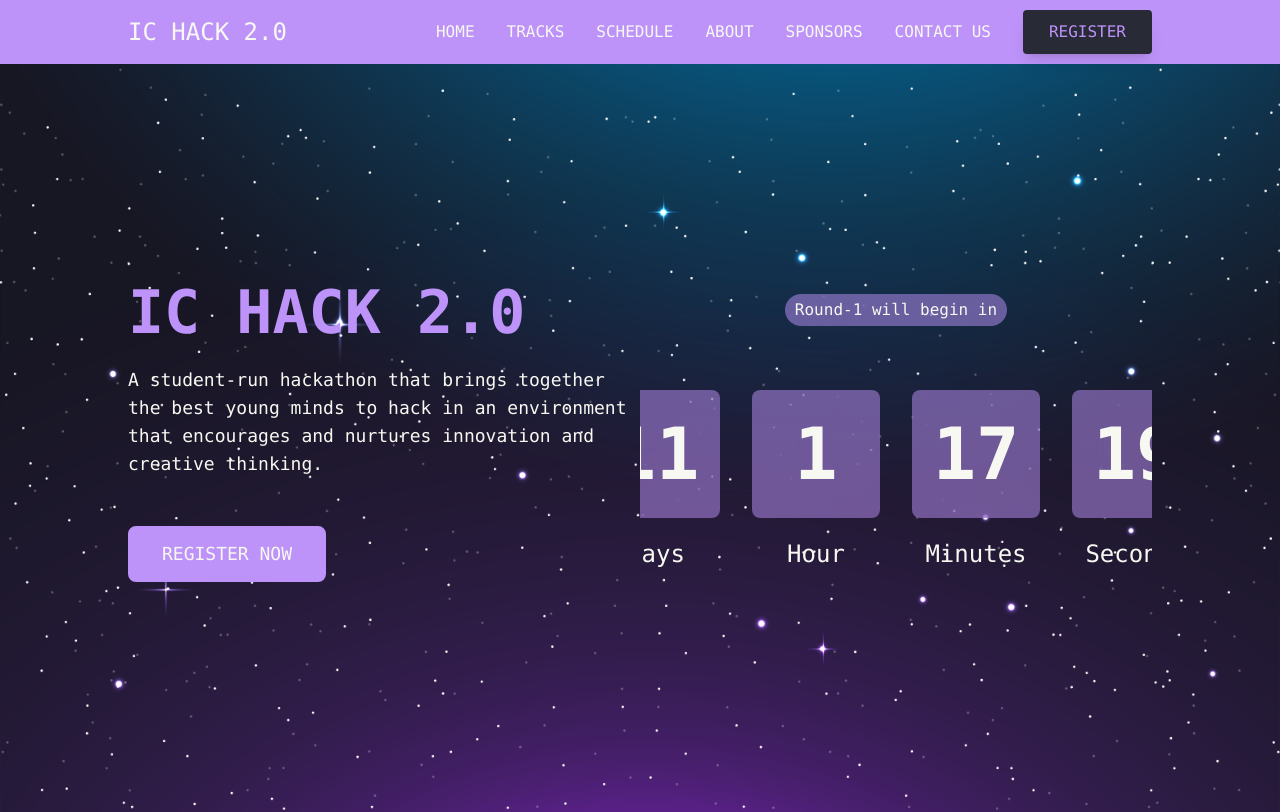
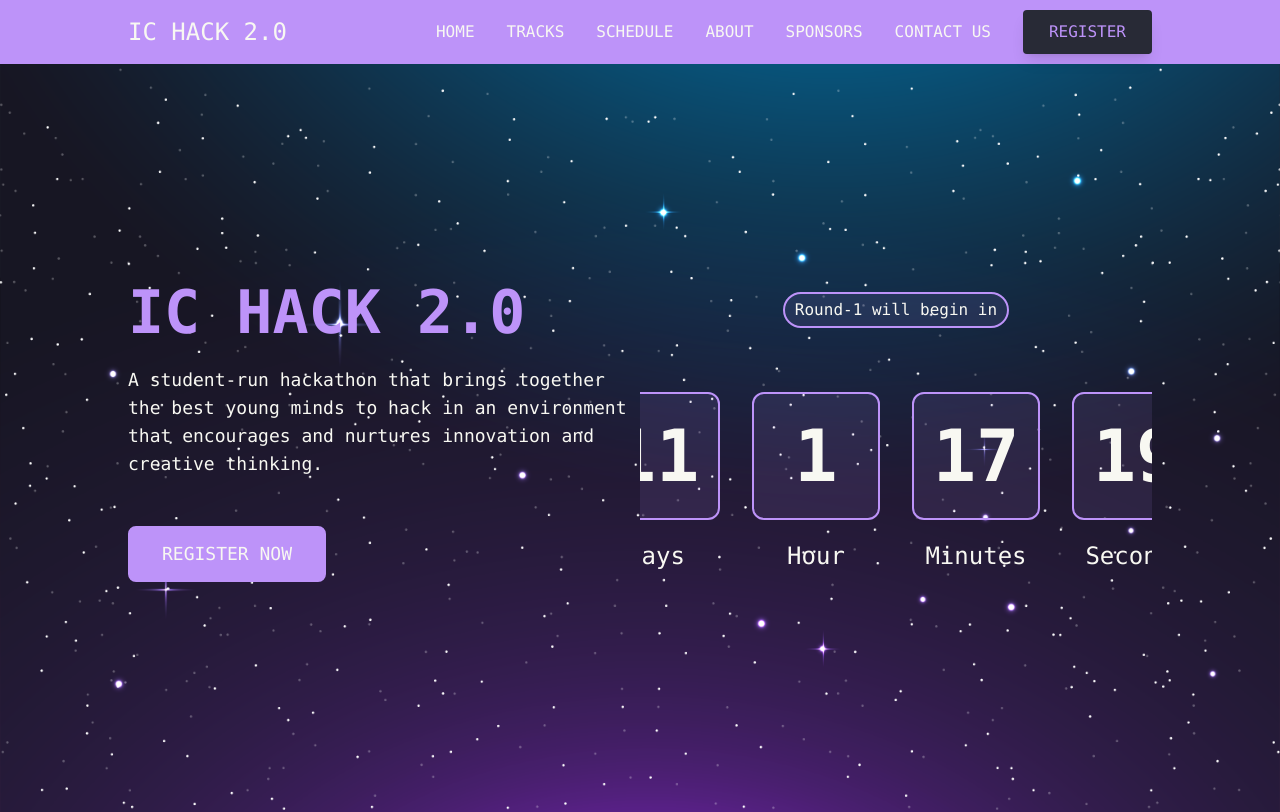
Before and after one commit to pujan-modha/ichack23, a React (Create React App) app: page / in a window 1280 px wide. Shown: the top 812 px of the page. Built offline with nearby package versions, Linux system fonts and the light colour scheme; the HTML template or start-up script is replaced by a standard one.

Commit message:
major changes v1.8

```diff
--- a/src/components/Accordion.jsx
+++ b/src/components/Accordion.jsx
@@ -43,7 +43,7 @@ const AccordionItem = ({ header, text }) => {
                 </div>
                 <div className="mr-0 flex h-7 w-full max-w-[40px] items-center justify-center rounded-lg bg-primary bg-opacity-10 text-primary">
                     <svg
-                        className={`duration-250 ease-in-out fill-primary stroke-primary ${
+                        className={`duration-250 fill-pracula ease-in-out fill-primary stroke-primary ${
                             active ? "rotate-180" : ""
                         }`}
                         width="17"
@@ -53,8 +53,6 @@ const AccordionItem = ({ header, text }) => {
                     >
                         <path
                             d="M7.28687 8.43257L7.28679 8.43265L7.29496 8.43985C7.62576 8.73124 8.02464 8.86001 8.41472 8.86001C8.83092 8.86001 9.22376 8.69083 9.53447 8.41713L9.53454 8.41721L9.54184 8.41052L15.7631 2.70784L15.7691 2.70231L15.7749 2.69659C16.0981 2.38028 16.1985 1.80579 15.7981 1.41393C15.4803 1.1028 14.9167 1.00854 14.5249 1.38489L8.41472 7.00806L2.29995 1.38063L2.29151 1.37286L2.28271 1.36548C1.93092 1.07036 1.38469 1.06804 1.03129 1.41393L1.01755 1.42738L1.00488 1.44184C0.69687 1.79355 0.695778 2.34549 1.0545 2.69659L1.05999 2.70196L1.06565 2.70717L7.28687 8.43257Z"
-                            fill="#bd93f9"
-                            stroke=""
                         />
                     </svg>
                 </div>
--- a/src/components/Contact.jsx
+++ b/src/components/Contact.jsx
@@ -115,7 +115,7 @@ const Contact = () => {
                     </iframe>
                 </div>
                 <div className=''>
-                    <section className="border border-pracula rounded-lg shadow p-5">
+                    <section className="border bg-dracula bg-opacity-10 border-pracula rounded-lg shadow p-5">
                         <div className="mx-auto max-w-screen-md">
                             {/*<h2 className="mb-4 text-4xl tracking-tight font-extrabold text-center text-gray-900 dark:text-white">Contact Us</h2>*/}
                             {/*<p className="mb-8 lg:mb-16 font-light text-center text-gray-500 dark:text-gray-400 sm:text-xl">Got a technical issue? Want to send feedback about a beta feature? Need details about our Business plan? Let us know.</p>*/}
--- a/src/components/Countdown.jsx
+++ b/src/components/Countdown.jsx
@@ -135,51 +135,51 @@ const Countdown = ({ timerDays, timerHours, timerMinutes, timerSeconds }) => {
                 {/*<span className="text-2xl sm:text-3xl font-semibold text-white text-center tracking-widest">*/}
                 {/*    TIME TILL ROUND-1*/}
                 {/*</span>*/}
-                <h1 className='bg-opacity-50 backdrop-blur-xl bg-[#bd93f9] text-dracxt rounded-3xl px-2.5 font-medium py-1'>Round-1 will begin in</h1>
+                <h1 className='bg-opacity-10 backdrop-blur-0 bg-pracula border-2 border-pracula text-dracxt rounded-3xl px-2.5 font-medium py-1'>Round-1 will begin in</h1>
                 <div className="flex justify-center gap-3 sm:gap-8">
                     <div className="flex flex-col gap-5 relative">
-                        <div className="h-16 w-16 sm:w-28 sm:h-28 lg:w-32 lg:h-32 flex justify-between items-center bg-[#bd93f9] bg-opacity-50 backdrop-blur-xl rounded-lg">
-                            <div className="relative h-2.5 w-2.5 sm:h-3 sm:w-3 !-left-[6px] rounded-full bg-[#191A24] bg-opacity-0"></div>
+                        <div className="border-pracula border-2 h-16 w-16 sm:w-28 sm:h-28 lg:w-32 lg:h-32 flex justify-between items-center bg-pracula bg-opacity-10 backdrop-blur-0 rounded-xl">
+                            <div className="relative h-2.5 w-2.5 sm:h-3 sm:w-3 !-left-[6px] rounded-full opacity-0"></div>
                             <span className="lg:text-7xl sm:text-6xl text-3xl font-semibold text-dracxt">
                 {timerDays}
               </span>
-                            <div className="relative h-2.5 w-2.5 sm:h-3 sm:w-3 -right-[6px] rounded-full bg-[#191A24] bg-opacity-0"></div>
+                            <div className="relative h-2.5 w-2.5 sm:h-3 sm:w-3 -right-[6px] rounded-full opacity-0"></div>
                         </div>
                         <span className="text-dracxt text-xs sm:text-2xl text-center capitalize">
               {timerDays === 1 ? "Day" : "Days"}
             </span>
                     </div>
                     <div className="flex flex-col gap-5 relative">
-                        <div className="h-16 w-16 sm:w-28 sm:h-28 lg:w-32 lg:h-32 flex justify-between items-center bg-[#bd93f9] bg-opacity-50 backdrop-blur-xl rounded-lg">
-                            <div className="relative h-2.5 w-2.5 sm:h-3 sm:w-3 !-left-[6px] rounded-full bg-[#191A24] bg-opacity-0"></div>
+                        <div className="border-2 border-pracula h-16 w-16 sm:w-28 sm:h-28 lg:w-32 lg:h-32 flex justify-between items-center bg-pracula bg-opacity-10 rounded-xl">
+                            <div className="relative h-2.5 w-2.5 sm:h-3 sm:w-3 !-left-[6px] rounded-full opacity-0"></div>
                             <span className="lg:text-7xl sm:text-6xl text-3xl font-semibold text-dracxt">
                 {timerHours}
               </span>
-                            <div className="relative h-2.5 w-2.5 sm:h-3 sm:w-3 -right-[6px] rounded-full bg-[#191A24] bg-opacity-0"></div>
+                            <div className="relative h-2.5 w-2.5 sm:h-3 sm:w-3 -right-[6px] rounded-full opacity-0"></div>
                         </div>
                         <span className="text-dracxt text-xs sm:text-2xl text-center font-medium">
               {timerHours <= 1 ? "Hour" : "Hours"}
             </span>
                     </div>
                     <div className="flex flex-col gap-5 relative">
-                        <div className="h-16 w-16 sm:w-28 sm:h-28 lg:w-32 lg:h-32 flex justify-between items-center bg-[#bd93f9] bg-opacity-50 backdrop-blur-xl rounded-lg">
-                            <div className="relative h-2.5 w-2.5 sm:h-3 sm:w-3 !-left-[6px] rounded-full bg-[#191A24] bg-opacity-0"></div>
+                        <div className="border-pracula border-2 h-16 w-16 sm:w-28 sm:h-28 lg:w-32 lg:h-32 flex justify-between items-center bg-pracula bg-opacity-10 backdrop-blur-0 rounded-xl">
+                            <div className="relative h-2.5 w-2.5 sm:h-3 sm:w-3 !-left-[6px] rounded-full opacity-0"></div>
                             <span className="lg:text-7xl sm:text-6xl text-3xl font-semibold text-dracxt">
                 {timerMinutes}
               </span>
-                            <div className="relative h-2.5 w-2.5 sm:h-3 sm:w-3 -right-[6px] rounded-full bg-[#191A24] bg-opacity-0"></div>
+                            <div className="relative h-2.5 w-2.5 sm:h-3 sm:w-3 -right-[6px] rounded-full opacity-0"></div>
                         </div>
                         <span className="text-dracxt text-xs sm:text-2xl text-center capitalize">
               {timerMinutes <= 1 ? "Minute" : "Minutes"}
             </span>
                     </div>
                     <div className="flex flex-col gap-5 relative">
-                        <div className="h-16 w-16 sm:w-28 sm:h-28 lg:w-32 lg:h-32 flex justify-between items-center bg-[#bd93f9] bg-opacity-50 backdrop-blur-xl rounded-lg">
-                            <div className="relative h-2.5 w-2.5 sm:h-3 sm:w-3 !-left-[6px] rounded-full bg-[#191A24] bg-opacity-0"></div>
+                        <div className="border-pracula border-2 h-16 w-16 sm:w-28 sm:h-28 lg:w-32 lg:h-32 flex justify-between items-center bg-pracula bg-opacity-10 backdrop-blur-0 rounded-xl">
+                            <div className="relative h-2.5 w-2.5 sm:h-3 sm:w-3 !-left-[6px] rounded-full opacity-0"></div>
                             <span className="lg:text-7xl sm:text-6xl text-3xl font-semibold text-dracxt">
                 {timerSeconds}
               </span>
-                            <div className="relative h-2.5 w-2.5 sm:h-3 sm:w-3 -right-[6px] rounded-full bg-[#191A24] bg-opacity-0"></div>
+                            <div className="relative h-2.5 w-2.5 sm:h-3 sm:w-3 -right-[6px] rounded-full opacity-0"></div>
                         </div>
                         <span className="text-dracxt text-xs sm:text-2xl text-center capitalize">
               {timerSeconds <= 1 ? "Second" : "Seconds"}
--- a/src/components/Footer.jsx
+++ b/src/components/Footer.jsx
@@ -89,7 +89,8 @@ class Footer extends Component {
                             </div>
                             <hr className="my-6 border-pracula sm:mx-auto lg:my-2" />
                             <span className="block text-sm text-dracxt font-light mt-6 sm:text-center text-center md:pb-0">© 2023 <a href="/" className="hover:underline text-pracula">IC HACK 2.0</a> All Rights Reserved.</span>
-                            <span className="block text-xs text-dracxt font-extralight mt-3 sm:text-center text-center pb-[1vh] md:pb-0">Made with <span className='text-pracula'><a href="https://www.github.com/pujan-modha/ichack23#credits" target="_blank" rel="noreferrer" className="animate-pulse">💜</a> </span><span>by </span><a href="https://www.linkedin.com/in/pujan-modha/" target='_blank' rel="noreferrer" className="hover:underline text-pracula">Pujan Modha</a><span> and </span><a href="https://www.linkedin.com/in/arunabha-mukhopadhyay" target='_blank' rel="noreferrer" className="hover:underline text-pracula">Arunabha M.</a></span>
+                            <span className="block text-xs text-dracxt font-extralight mt-3 text-center pb-[1vh] md:pb-0">Made with <span className='text-pracula'><a href="https://www.github.com/pujan-modha/ichack23#credits" target="_blank" rel="noreferrer" className="animate-pulse text-sm align-middle">❤</a> </span><span>by </span><a href="https://www.linkedin.com/in/pujan-modha/" target='_blank' rel="noreferrer" className="hover:underline text-pracula">Pujan Modha</a><span> and </span><a href="https://www.linkedin.com/in/arunabha-mukhopadhyay" target='_blank' rel="noreferrer" className="hover:underline text-pracula">Arunabha M.</a></span>
+                            {/*<span className="block text-xs text-dracxt font-extralight mt-3 sm:text-center text-center pb-[1vh] md:pb-0">Made with <span className='text-pracula'><a href="https://www.github.com/pujan-modha/ichack23#credits" target="_blank" rel="noreferrer" className="animate-pulse align-middle">💜</a> </span><span>by </span><a href="https://www.linkedin.com/in/pujan-modha/" target='_blank' rel="noreferrer" className="hover:underline text-pracula">Pujan Modha</a><span> and </span><a href="https://www.linkedin.com/in/arunabha-mukhopadhyay" target='_blank' rel="noreferrer" className="hover:underline text-pracula">Arunabha M.</a></span>*/}
                         </div>
                     </footer>
                 </div>
--- a/src/components/Navbar.jsx
+++ b/src/components/Navbar.jsx
@@ -58,7 +58,7 @@ function Navbar() {
           </div>
           {/* mobile navigation */}
           <div
-              className={`z-40 w-full bg-[#bd93f9] backdrop-blur-0 bg-opacity-0 overflow-hidden flex flex-col lg:hidden gap-12 origin-top duration-700 ${
+              className={`z-40 w-full bg-pracula backdrop-blur-0 bg-opacity-0 overflow-hidden flex flex-col lg:hidden gap-12 origin-top duration-700 ${
                   !toggleMenu ? "h-0" : "h-screen bg-fixed py-12"
               }`}
           >
--- a/src/pages/Register.jsx
+++ b/src/pages/Register.jsx
@@ -26,7 +26,7 @@ const Register = () => {
                             </div>
                             <div>
                                 <div className='items-center justify-center flex mt-[7.5vh] lg:mt-[12.5vh] mb-[5vh]'>
-                                    <select value={reg} onChange={handleChange} className="h-8 lg:w-[45vw] w-full rounded-lg border-r-8 border-pracula border-opacity-0 bg-pracula backdrop-blur-3xl text-dracula px-4 text-sm font-semibold outline outline-dracxt">
+                                    <select value={reg} onChange={handleChange} className="h-8 lg:w-[40vw] w-full rounded-lg border-r-8 border-pracula border-opacity-0 bg-pracula backdrop-blur-0 text-dracula px-4 text-sm font-semibold outline outline-1 outline-dracxt">
                                         <option selected className='bg-dracula text-pracula'>Select a Section</option>
                                         {RegisterData.map((RegData, index) => (
                                             <option className='bg-dracula text-pracula' value={RegData.value}>{RegData.data}</option>
@@ -38,7 +38,7 @@ const Register = () => {
                                 <div className='items-center justify-center flex mb-[10vh]'>
                                     <div>
                                         <a href={reg} type='submit' className='hover:text-pracula mt-4 px-4 py-1 border-2 border-pracula hover:bg-dracula bg-pracula rounded-lg'>
-                                            Submit
+                                            SUBMIT
                                         </a>
                                     </div>
                                 </div>
```
Also changed, not shown: src/pages/404.jsx (+6 -4 lines), tailwind.config.js (+22 -3 lines), src/assets/404.svg (added).
